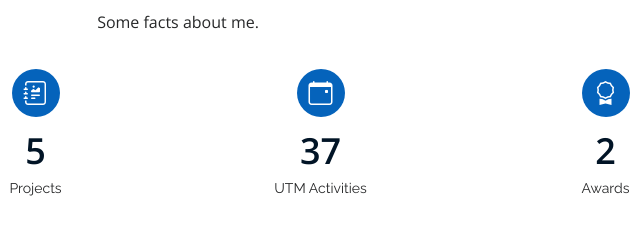
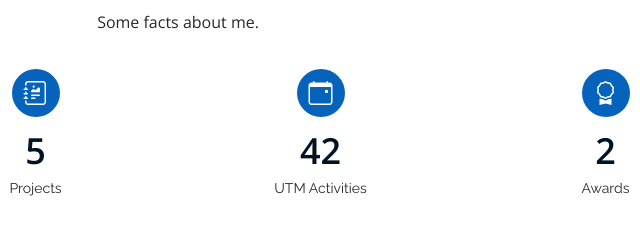
Before and after one commit to pynghaw/pynghaw.github.io, a plain HTML site: page index.html in a window 1280 px wide. Shown: the part 1680-1920 px from the top of the page, 512-1152 px from the left. Drawn offline with nearby package versions, Linux system fonts and the light colour scheme.

Commit message:
Update index.html

```diff
--- a/index.html
+++ b/index.html
@@ -151,7 +151,7 @@
           <div class="col-lg-3 col-md-6 mt-5 mt-lg-0">
             <div class="count-box">
               <i class="bi bi-calendar-event"></i>
-              <span data-purecounter-start="0" data-purecounter-end="37" data-purecounter-duration="1" class="purecounter"></span>
+              <span data-purecounter-start="0" data-purecounter-end="42" data-purecounter-duration="1" class="purecounter"></span>
               <p>UTM Activities</p>
             </div>
           </div>
```
